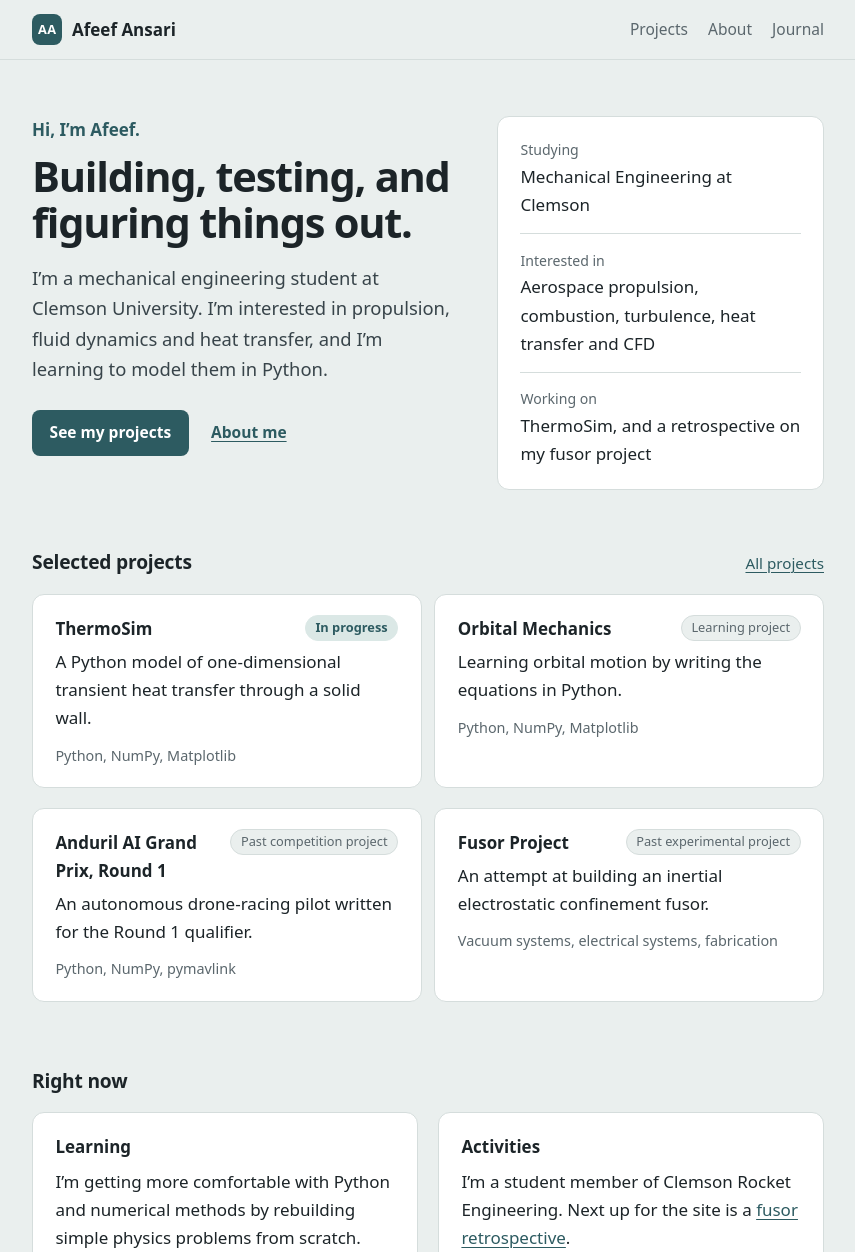
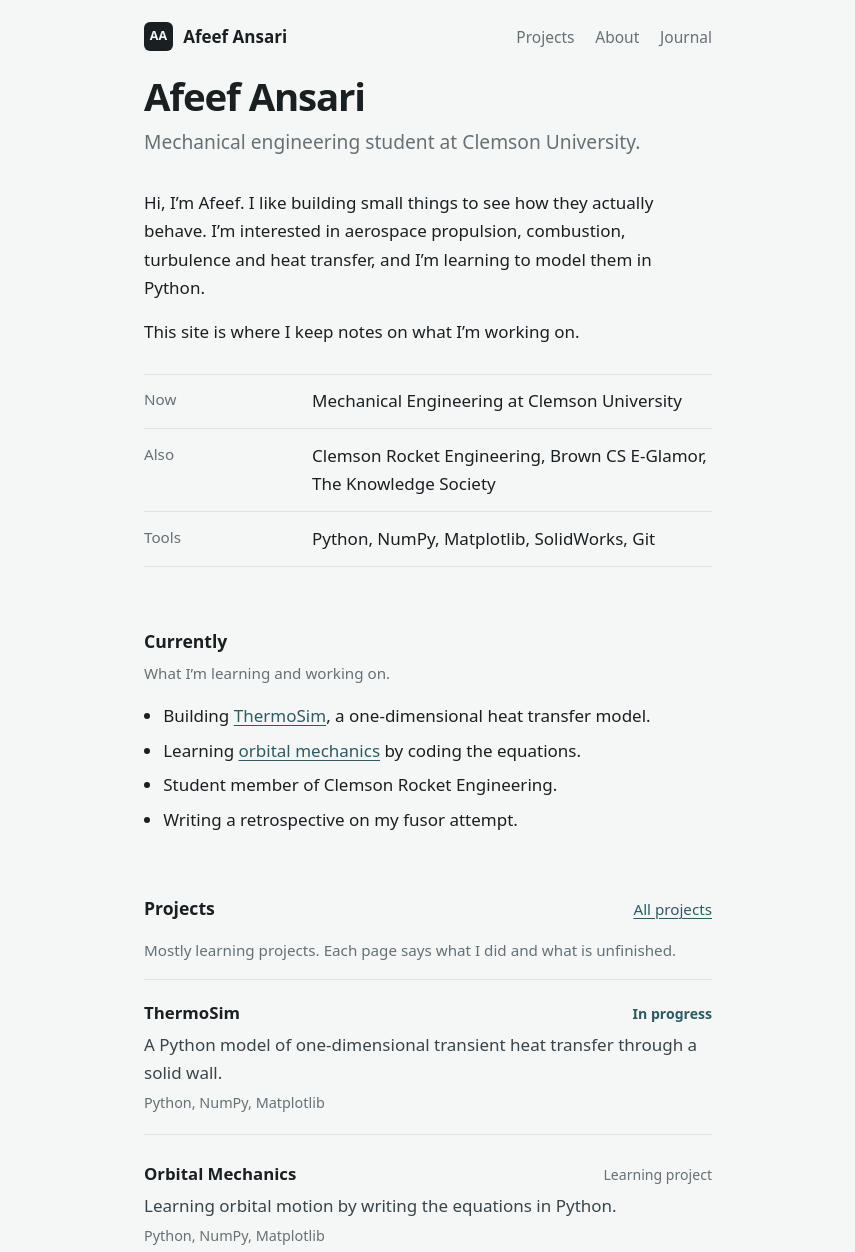
Before and after one commit to AfeefAnsari/AfeefAnsari.github.io, a plain HTML site: page index.html in a window 1280 px wide. Shown: the top 1252 px of the page, without its empty margins (212-1067 px from the left). Drawn offline with Linux system fonts and the light colour scheme.

Commit message:
Add files via upload

```diff
--- a/index.html
+++ b/index.html
@@ -3,15 +3,27 @@
 <title>Afeef Ansari</title><meta name="description" content="Mechanical engineering student at Clemson University. Projects and notes on heat transfer, orbital mechanics and control.">
 <link rel="stylesheet" href="style.css"></head>
 <body><a class="skip" href="#main">Skip to content</a>
-<header class="site"><div class="col bar"><a class="brand" href="index.html"><span class="mark" aria-hidden="true">AA</span>Afeef Ansari</a><nav aria-label="Main"><a href="projects.html">Projects</a><a href="about.html">About</a><a href="journal.html">Journal</a></nav></div></header>
+<header class="site"><div class="col bar"><a class="brand" href="index.html"><span class="mark" aria-hidden="true">AA</span>Afeef Ansari</a><nav aria-label="Main"><a href="projects.html">Projects</a><a href="about.html" >About</a><a href="journal.html">Journal</a></nav></div></header>
 <main id="main" class="col">
-<section class="hero"><div><p class="hi">Hi, I’m Afeef.</p><h1>Building, testing, and figuring things out.</h1>
-<p class="lead">I’m a mechanical engineering student at Clemson University. I’m interested in propulsion, fluid dynamics and heat transfer, and I’m learning to model them in Python.</p>
-<p class="links"><a class="btn" href="projects.html">See my projects</a><a class="textlink" href="about.html">About me</a></p></div>
-<dl class="glance"><div><dt>Studying</dt><dd>Mechanical Engineering at Clemson</dd></div>
-<div><dt>Interested in</dt><dd>Aerospace propulsion, combustion, turbulence, heat transfer and CFD</dd></div>
-<div><dt>Working on</dt><dd>ThermoSim, and a retrospective on my fusor project</dd></div></dl></section>
-<section><div class="sh"><h2>Selected projects</h2><a href="projects.html">All projects</a></div><ul class="panels"><li><a class="panel" href="projects/thermosim.html"><div class="top"><h3>ThermoSim</h3><span class="pill live">In progress</span></div><p>A Python model of one-dimensional transient heat transfer through a solid wall.</p><p class="tech">Python, NumPy, Matplotlib</p></a></li><li><a class="panel" href="projects/orbital-mechanics.html"><div class="top"><h3>Orbital Mechanics</h3><span class="pill">Learning project</span></div><p>Learning orbital motion by writing the equations in Python.</p><p class="tech">Python, NumPy, Matplotlib</p></a></li><li><a class="panel" href="projects/anduril-ai-grand-prix.html"><div class="top"><h3>Anduril AI Grand Prix, Round 1</h3><span class="pill">Past competition project</span></div><p>An autonomous drone-racing pilot written for the Round 1 qualifier.</p><p class="tech">Python, NumPy, pymavlink</p></a></li><li><a class="panel" href="projects/fusor.html"><div class="top"><h3>Fusor Project</h3><span class="pill">Past experimental project</span></div><p>An attempt at building an inertial electrostatic confinement fusor.</p><p class="tech">Vacuum systems, electrical systems, fabrication</p></a></li></ul></section><section><div class="sh"><h2>Right now</h2></div><div class="two"><div><h3>Learning</h3><p>I’m getting more comfortable with Python and numerical methods by rebuilding simple physics problems from scratch.</p></div>
-<div><h3>Activities</h3><p>I’m a student member of Clemson Rocket Engineering. Next up for the site is a <a href="journal.html">fusor retrospective</a>.</p></div></div></section></main>
+<section class="intro"><h1>Afeef Ansari</h1><p class="sub">Mechanical engineering student at Clemson University.</p>
+<p>Hi, I’m Afeef. I like building small things to see how they actually behave. I’m interested in aerospace propulsion, combustion, turbulence and heat transfer, and I’m learning to model them in Python.</p>
+<p>This site is where I keep notes on what I’m working on.</p>
+<dl class="glance"><div><dt>Now</dt><dd>Mechanical Engineering at Clemson University</dd></div>
+<div><dt>Also</dt><dd>Clemson Rocket Engineering, Brown CS E-Glamor, The Knowledge Society</dd></div>
+<div><dt>Tools</dt><dd>Python, NumPy, Matplotlib, SolidWorks, Git</dd></div></dl></section>
+<section><h2>Currently</h2><p class="sec-note">What I’m learning and working on.</p>
+<ul><li>Building <a href="projects/thermosim.html">ThermoSim</a>, a one-dimensional heat transfer model.</li>
+<li>Learning <a href="projects/orbital-mechanics.html">orbital mechanics</a> by coding the equations.</li>
+<li>Student member of Clemson Rocket Engineering.</li>
+<li>Writing a retrospective on my fusor attempt.</li></ul></section>
+<section><div class="sh"><h2>Projects</h2><a href="projects.html">All projects</a></div><p class="sec-note">Mostly learning projects. Each page says what I did and what is unfinished.</p><ul class="panels"><li><a class="panel" href="projects/thermosim.html"><div class="top"><h3>ThermoSim</h3><span class="pill live">In progress</span></div><p>A Python model of one-dimensional transient heat transfer through a solid wall.</p><p class="tech">Python, NumPy, Matplotlib</p></a></li><li><a class="panel" href="projects/orbital-mechanics.html"><div class="top"><h3>Orbital Mechanics</h3><span class="pill">Learning project</span></div><p>Learning orbital motion by writing the equations in Python.</p><p class="tech">Python, NumPy, Matplotlib</p></a></li><li><a class="panel" href="projects/anduril-ai-grand-prix.html"><div class="top"><h3>Anduril AI Grand Prix, Round 1</h3><span class="pill">Past competition project</span></div><p>An autonomous drone-racing pilot written for the Round 1 qualifier.</p><p class="tech">Python, NumPy, pymavlink</p></a></li><li><a class="panel" href="projects/fusor.html"><div class="top"><h3>Fusor Project</h3><span class="pill">Past experimental project</span></div><p>An attempt at building an inertial electrostatic confinement fusor.</p><p class="tech">Vacuum systems, electrical systems, fabrication</p></a></li></ul></section>
+<section><h2>Experience and activities</h2><p class="sec-note">More on the <a href="about.html">about page</a>.</p>
+<dl class="cv"><div><dt>Clemson Rocket Engineering</dt><dd>Student member.</dd></div>
+<div><dt>Brown CS, E-Glamor</dt><dd>Involved with the group’s work on energy markets and multi-agent systems.</dd></div>
+<div><dt>The Knowledge Society</dt><dd>Scholar in the program.</dd></div></dl></section>
+<section><div class="sh"><h2>Journal</h2><a href="journal.html">Open journal</a></div><p class="sec-note">Technical write-ups.</p>
+<ul class="panels"><li><a class="panel" href="journal.html"><div class="top"><h3>Fusor project retrospective</h3><span class="pill live">In progress</span></div><p>What I attempted, what went wrong, and what I would do differently.</p></a></li></ul></section>
+<section><h2>Contact</h2><p>You can find my code on <a href="https://github.com/AfeefAnsari">GitHub</a>.</p></section>
+</main>
 <footer class="site"><div class="col foot"><div><p class="fname">Afeef Ansari</p><p>Mechanical Engineering student at Clemson University.</p></div><p><a href="https://github.com/AfeefAnsari">GitHub</a></p></div></footer>
 </body></html>
--- a/style.css
+++ b/style.css
@@ -1,4 +1,4 @@
-:root{--bg:#eaefee;--surface:#fff;--fg:#1c2428;--mute:#5b676d;--line:#d5dddc;--accent:#2d5b61;--tint:#dbe8e6;--max:42rem;--r:12px}
+:root{--bg:#f5f7f6;--fg:#1a1f22;--mute:#667075;--line:#dde3e2;--accent:#2d5b61;--tint:#e3ecea;--max:38rem}
 *{box-sizing:border-box}
 html{-webkit-text-size-adjust:100%}
 body{margin:0;background:var(--bg);color:var(--fg);font:1.0625rem/1.65 system-ui,-apple-system,"Segoe UI",Roboto,Helvetica,Arial,sans-serif}
@@ -7,66 +7,53 @@ a{color:var(--accent);text-underline-offset:.2em;text-decoration-thickness:1px}
 a:hover{color:var(--fg)}
 a:focus-visible{outline:2px solid var(--accent);outline-offset:3px;border-radius:3px}
 .skip{position:absolute;left:-999px}.skip:focus{left:1rem;top:1rem;background:#fff;padding:.4rem .6rem;z-index:9}
-header.site{position:sticky;top:0;z-index:5;background:var(--bg);border-bottom:1px solid var(--line)}
-.bar{display:flex;justify-content:space-between;align-items:center;gap:1rem;padding-top:.9rem;padding-bottom:.9rem}
-.brand{display:flex;align-items:center;gap:.6rem;color:var(--fg);font-weight:600;text-decoration:none}
-.mark{display:grid;place-items:center;width:1.9rem;height:1.9rem;border-radius:8px;background:var(--accent);color:#fff;font-size:.8rem;letter-spacing:.02em}
-nav a{color:var(--mute);text-decoration:none;margin-left:1.25rem;font-size:.97rem;padding:.2rem 0}
+header.site{padding:1.4rem 0}
+.bar{display:flex;justify-content:space-between;align-items:center;gap:1rem}
+.brand{display:flex;align-items:center;gap:.65rem;color:var(--fg);font-weight:600;text-decoration:none}
+.mark{display:grid;place-items:center;width:1.8rem;height:1.8rem;border-radius:6px;background:var(--fg);color:var(--bg);font-size:.78rem}
+nav a{color:var(--mute);text-decoration:none;margin-left:1.3rem;font-size:.97rem}
 nav a:hover,nav a[aria-current]{color:var(--fg)}
-nav a[aria-current]{box-shadow:inset 0 -2px var(--accent)}
-main{padding-top:3rem;padding-bottom:4.5rem}
-h1{font-size:2.6rem;line-height:1.1;letter-spacing:-.03em;font-weight:700;margin:0 0 1.1rem}
-.ph h1{font-size:2.1rem;letter-spacing:-.025em}
-h2{font-size:1.2rem;font-weight:650;letter-spacing:-.01em;margin:0}
-h3{font-size:1.06rem;font-weight:620;margin:0}
+nav a[aria-current]{text-decoration:underline;text-decoration-color:var(--accent);text-decoration-thickness:2px;text-underline-offset:.4em}
+main{padding-top:3.5rem;padding-bottom:4.5rem}
+h1{font-size:2.4rem;line-height:1.15;letter-spacing:-.03em;font-weight:700;margin:0 0 .5rem}
+.ph h1{font-size:2rem}
+h2{font-size:1.1rem;font-weight:650;margin:0 0 .35rem}
+h3{font-size:1.05rem;font-weight:620;margin:0}
 p{margin:0 0 1rem}
-.lead{font-size:1.15rem;color:#38444a}
-.hi{color:var(--accent);font-weight:600;margin-bottom:.6rem}
-.hero{display:grid;gap:2rem;margin-bottom:1rem}
-.links{display:flex;align-items:center;gap:1.4rem;margin:1.6rem 0 0}
-.btn{display:inline-block;background:var(--accent);color:#fff;text-decoration:none;padding:.65rem 1.1rem;border-radius:8px;font-weight:600;font-size:.97rem}
-.btn:hover{background:var(--fg);color:#fff}
-.textlink{font-weight:600;font-size:.97rem}
-.glance{margin:0;background:var(--surface);border:1px solid var(--line);border-radius:var(--r);padding:.4rem 1.4rem}
-.glance div{padding:.9rem 0;border-top:1px solid var(--line)}
-.glance div:first-child{border-top:0}
-dt{color:var(--mute);font-size:.88rem;margin-bottom:.1rem}
+.sub{font-size:1.2rem;color:var(--mute);margin-bottom:2rem}
+.lead{font-size:1.12rem;color:#38444a}
+section{margin-top:3.75rem}
+.intro{margin-top:0}
+.sh{display:flex;justify-content:space-between;align-items:baseline;margin-bottom:.6rem}
+.sh a,.sec-note{font-size:.95rem}
+.sec-note{color:var(--mute);margin:0 0 1rem}
+.glance{margin:1.75rem 0 0;border-top:1px solid var(--line)}
+.glance>div,.cv>div,.meta>div{display:grid;grid-template-columns:9.5rem 1fr;gap:1rem;padding:.8rem 0;border-bottom:1px solid var(--line)}
+dt{color:var(--mute);font-size:.95rem}
+.cv dt{color:var(--fg);font-weight:600}
 dd{margin:0}
-section{margin-top:3.5rem}
-.sh{display:flex;justify-content:space-between;align-items:baseline;margin-bottom:1rem}
-.sh a{font-size:.95rem}
-.panels{list-style:none;padding:0;margin:0;display:grid;gap:.8rem}
-.panel{display:block;background:var(--surface);border:1px solid var(--line);border-radius:var(--r);padding:1.25rem 1.4rem;color:inherit;text-decoration:none;transition:border-color .15s}
-a.panel:hover{border-color:var(--accent)}
+.meta{margin:1.75rem 0 0;border-top:1px solid var(--line)}
+.cv{margin:0;border-top:1px solid var(--line)}
+.panels{list-style:none;padding:0;margin:0;border-top:1px solid var(--line)}
+.panel{display:block;padding:1.2rem 0;border-bottom:1px solid var(--line);color:inherit;text-decoration:none}
+.panel .top{display:flex;justify-content:space-between;align-items:baseline;gap:1rem}
 a.panel:hover h3{color:var(--accent);text-decoration:underline;text-underline-offset:.2em}
-.panel p{margin:.35rem 0 0}
-.top{display:flex;justify-content:space-between;align-items:flex-start;gap:1rem}
+.panel p{margin:.25rem 0 0}
+.panel>p:first-of-type{color:#38444a}
 .tech{color:var(--mute);font-size:.9rem}
-.panel .tech{margin-top:.7rem}
-.pill{flex:none;font-size:.8rem;line-height:1;padding:.35rem .6rem;border-radius:99px;border:1px solid var(--line);background:var(--bg);color:var(--mute);white-space:nowrap}
-.pill.live{background:var(--tint);border-color:var(--tint);color:var(--accent);font-weight:600}
-.two{display:grid;gap:1.25rem}
-.two>div{background:var(--surface);border:1px solid var(--line);border-radius:var(--r);padding:1.25rem 1.4rem}
-.two p{margin:.4rem 0 0}
+.pill{font-size:.88rem;color:var(--mute);white-space:nowrap}
+.pill.live{color:var(--accent);font-weight:600}
 .crumb{font-size:.92rem;margin-bottom:1.25rem}
-.meta,.cv{margin:1.75rem 0 0;background:var(--surface);border:1px solid var(--line);border-radius:var(--r);padding:.3rem 1.4rem}
-.cv{margin-top:0}
-.meta>div,.cv>div{display:grid;grid-template-columns:11rem 1fr;gap:1rem;padding:.85rem 0;border-top:1px solid var(--line)}
-.meta>div:first-child,.cv>div:first-child{border-top:0}
-.meta dt,.cv dt{margin:0;font-size:.95rem}
-.cv dt{color:var(--fg);font-weight:600}
-.note{background:var(--tint);border-radius:var(--r);padding:1rem 1.25rem;margin:1.5rem 0 0;color:#26373a}
+.note{border-left:3px solid var(--accent);background:var(--tint);padding:.9rem 1.1rem;margin:1.5rem 0 0;color:#26373a}
 main ul:not(.panels){padding-left:1.2rem;margin:0 0 1rem}
 main li{margin-bottom:.4rem}
-.pn{display:grid;grid-template-columns:1fr 1fr;gap:.8rem;margin-top:4rem}
-.pn a{display:block;background:var(--surface);border:1px solid var(--line);border-radius:var(--r);padding:.9rem 1.2rem;text-decoration:none;color:var(--fg);font-weight:600;margin:0}
-.pn a:hover{border-color:var(--accent);color:var(--accent)}
+.pn{display:flex;justify-content:space-between;gap:1rem;margin-top:4rem;padding-top:1.25rem;border-top:1px solid var(--line)}
+.pn a{text-decoration:none;font-weight:600;color:var(--fg)}
+.pn a:hover{color:var(--accent)}
 .pn a:last-child{text-align:right}
 .pn span{display:block;color:var(--mute);font-size:.85rem;font-weight:400}
-footer.site{border-top:1px solid var(--line);padding:2rem 0 3rem;color:var(--mute);font-size:.95rem}
+footer.site{border-top:1px solid var(--line);padding:1.75rem 0 3rem;color:var(--mute);font-size:.95rem}
 .foot{display:flex;justify-content:space-between;gap:1.5rem;flex-wrap:wrap}
 footer p{margin:0 0 .2rem}
 .fname{color:var(--fg);font-weight:600}
-@media(min-width:48rem){.hero{grid-template-columns:1.3fr 1fr;align-items:start;gap:2.5rem}.col{max-width:52rem}main>*:not(.hero):not(section){max-width:42rem}.two{grid-template-columns:1fr 1fr}.panels{grid-template-columns:1fr 1fr}.panels .panel{height:100%}}
-@media(max-width:34rem){h1{font-size:2.1rem}.ph h1{font-size:1.8rem}.meta>div,.cv>div{grid-template-columns:1fr;gap:.1rem}.top{flex-direction:column;gap:.6rem}nav a{margin-left:.9rem}}
-@media(min-width:48rem){section>p,section>ul:not(.panels),section>.cv{max-width:42rem}}
+@media(max-width:34rem){h1{font-size:2rem}.glance>div,.cv>div,.meta>div{grid-template-columns:1fr;gap:.1rem}.panel .top{flex-direction:column;gap:.1rem}}
```
